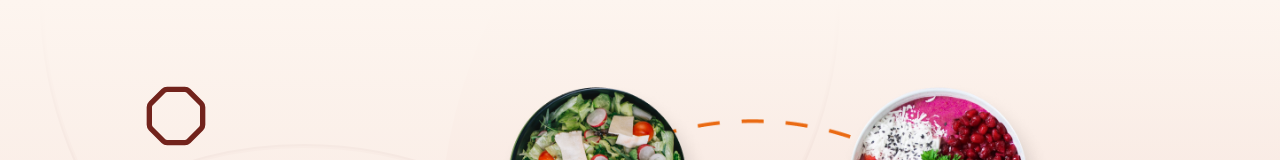
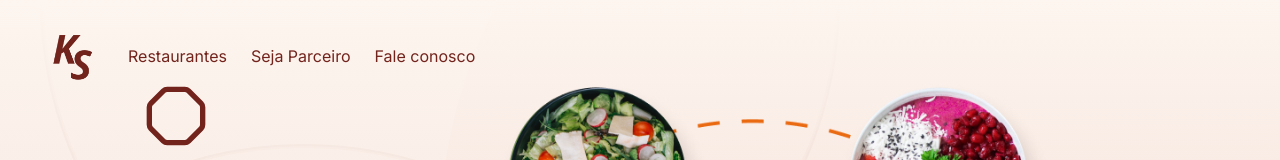
Before and after one commit to fernando-pacheco/projeto-restaurante, a React (Vite) app in the folder frontend/: page /login in a window 1280 px wide. Shown: the top 160 px of the page. Built offline with nearby package versions, Linux system fonts and the light colour scheme.

Commit message:
[frontend] feat: header para a página base dos autenticadores

```diff
--- a/frontend/src/components/organisms/auth-base.tsx
+++ b/frontend/src/components/organisms/auth-base.tsx
@@ -1,4 +1,5 @@
 import { ReactNode } from "react"
+import { HeaderBase } from "./header-base"
 
 interface AuthBaseProps {
     children: ReactNode
@@ -7,6 +8,9 @@ interface AuthBaseProps {
 export function AuthBase({ children }: AuthBaseProps) {
     return (
         <div className="relative flex items-center min-h-screen w-screen bg-gradient-to-b from-salmon-50 to bg-salmon-700/15 pl-12 overflow-hidden">
+            <div className="absolute left-10 top-6">
+                <HeaderBase />
+            </div>
             {children}
             <div className="absolute inset-0 -z-10">
                 <div className="border-4 border-salmon-900/10 w-[800px] h-[800px] rounded-full absolute bottom-1/2 left-10 z-0" />
```
